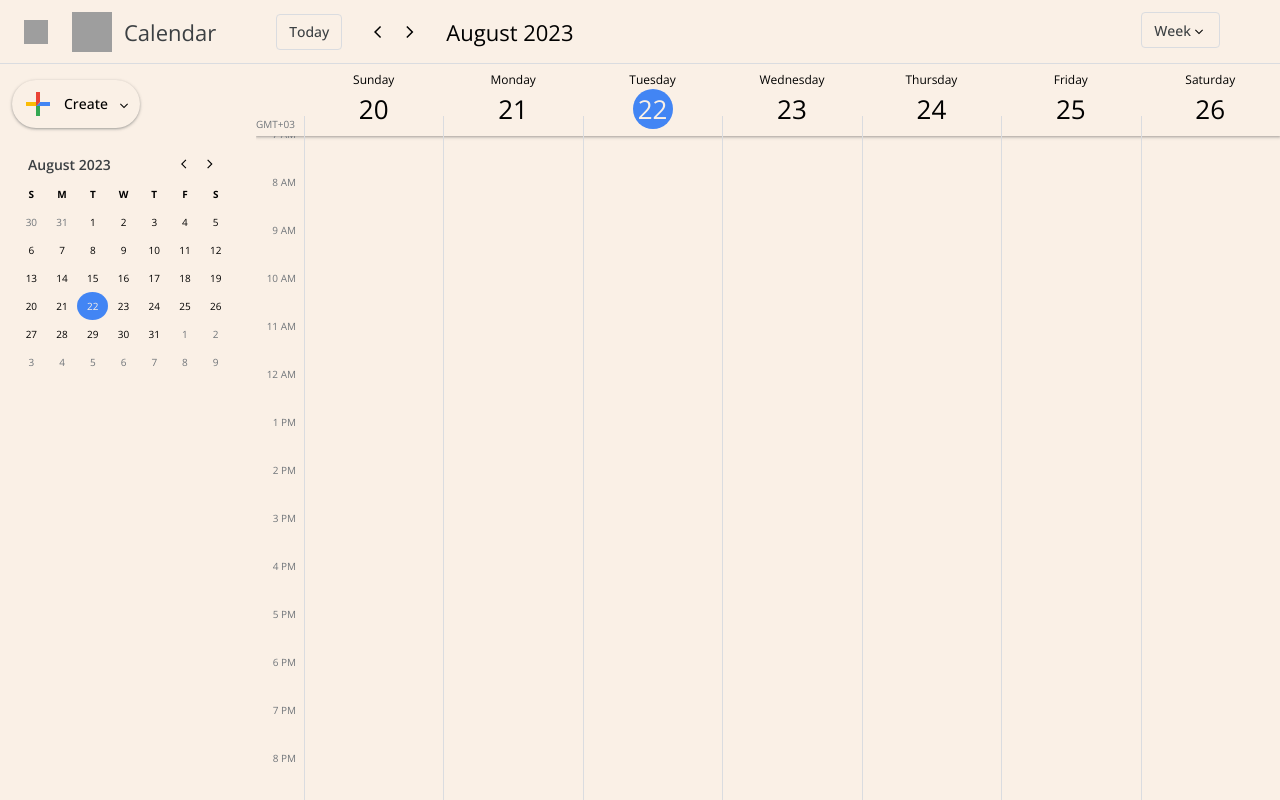
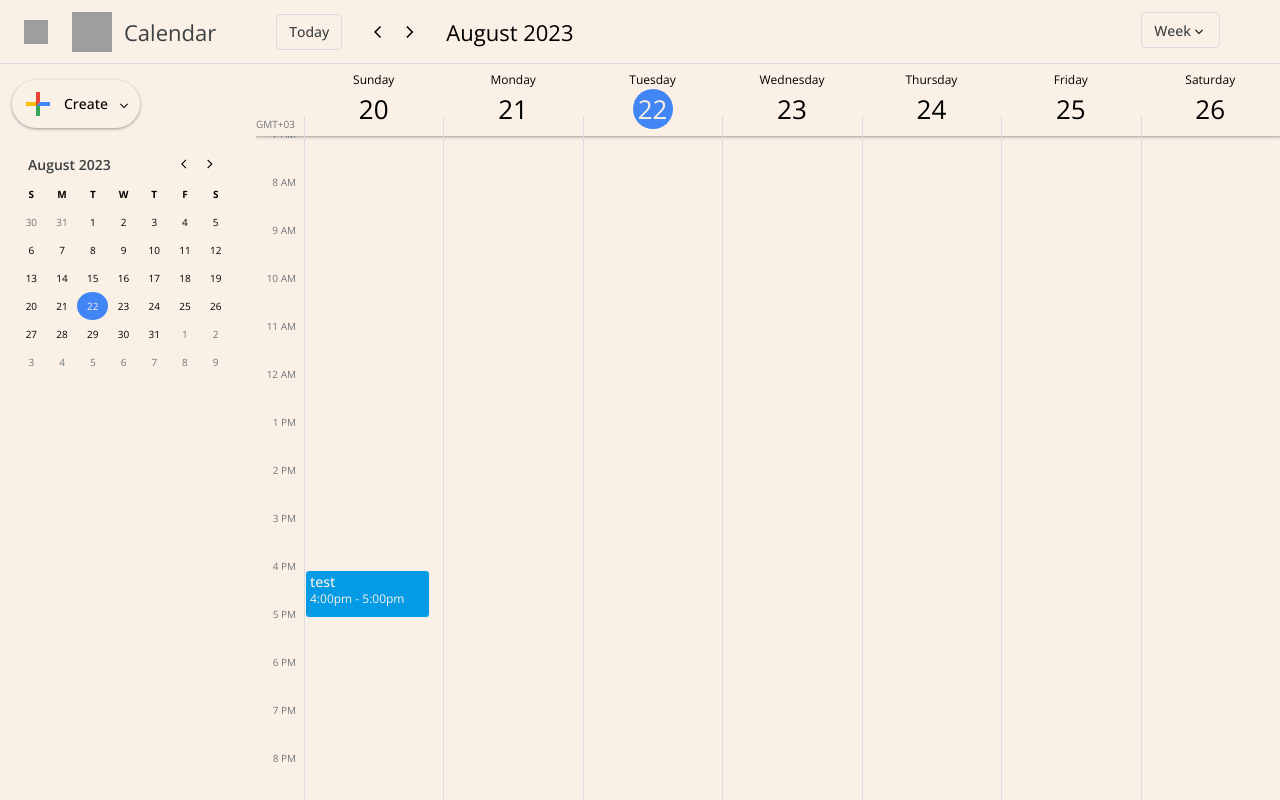
Before and after one commit to callums-wix/google-calendar-react, a React (Vite) app: page / in a window 1280 px wide. Built offline with nearby package versions, Linux system fonts and the light colour scheme; data requests are answered from the project's data file; grey boxes are pictures that could not be loaded.

Commit message:
implement events with context

```diff
--- a/db.json
+++ b/db.json
@@ -1,5 +1,5 @@
 {
-  "dates": [
+  "days": [
     {
       "id": "Tue-Jul-18-2023",
       "events": []
@@ -92,8 +92,7 @@
           "title": "Clash",
           "startDate": "2023-07-30T16:20",
           "endDate": "2023-07-30T18:20",
-          "description": "",
-          "position": 10
+          "description": ""
         },
         {
           "id": "71748",
@@ -101,8 +100,7 @@
           "title": "Clash 2",
           "startDate": "2023-07-30T17:30",
           "endDate": "2023-07-30T19:45",
-          "description": "",
-          "position": 20
+          "description": ""
         }
       ]
     },
--- a/src/App.tsx
+++ b/src/App.tsx
@@ -1,20 +1,20 @@
-import { useEffect, useRef, useState } from "react";
+import { useRef, useState } from "react";
 import MiniCalendar from "./components/sideBar/MiniCalendar";
 import Header from "./components/header/Header";
 import CreateEventBtn from "./components/createEvent/CreateEventBtn";
 import { CSS, ERROR } from "./utils/consts";
 import EventForm from "./components/createEvent/EventForm";
-import useOpenDialog from "./hooks/useDialog";
+import useDialog from "./hooks/useDialog";
 import { VIEW } from "./utils/utils";
 import MainCalendar from "./components/mainCalendar/MainCalendar";
+
 function App() {
   const [view, setView] = useState(VIEW.WEEK);
   const [mainDate, setMainDate] = useState(new Date());
-  const [days, setDays] = useState([]);
   const [miniCalDate, setMiniCalDate] = useState(mainDate);
 
   const formRef = useRef<HTMLDialogElement>(null);
-  const [showEventForm, setShowEventForm] = useOpenDialog(formRef);
+  const [showEventForm, setShowEventForm] = useDialog(formRef);
 
   function handleMainDate(date: Date) {
     setMiniCalDate(date);
--- a/src/components/events/EventDialog.tsx
+++ b/src/components/events/EventDialog.tsx
@@ -4,16 +4,16 @@
 
 interface EventDialogProps {
   event: EventObject;
-  ref: React.RefObject<HTMLDialogElement>;
-  handleShowEventDialog: (event: EventObject) => void;
+  dialogRef: React.RefObject<HTMLDialogElement>;
+  setToggleDialog: () => void;
 }
 const EventDialog = ({
   event,
-  ref,
-  handleShowEventDialog,
+  dialogRef,
+  setToggleDialog,
 }: EventDialogProps) => {
   return (
-    <dialog className="event-dialog-container" ref={ref}>
+    <dialog className="event-dialog-container" ref={dialogRef}>
       <h3 className="event-dialog-title">{event.title}</h3>
       <p className="event-dialog-time">{toReadableTimeString(event)}</p>
       <p className="event-dialog-desc">{event.description}</p>
@@ -27,7 +27,7 @@
       </button>
       <button
         className="button close-dialog form-dialog-close"
-        onClick={() => handleShowEventDialog(event)}
+        onClick={() => setToggleDialog()}
       ></button>
     </dialog>
   );
--- a/src/components/events/EventElement.tsx
+++ b/src/components/events/EventElement.tsx
@@ -1,31 +1,47 @@
+import { useRef } from "react";
 import { EventObject } from "../../types";
 import { CSS, UNITS } from "../../utils/consts";
 import { getHeightAndTopPos, toReadableTimeString } from "../../utils/utils";
+import "./eventElement.css";
+import EventDialog from "./EventDialog";
+import useDialog from "../../hooks/useDialog";
 
 interface EventElementProps {
   event: EventObject;
 }
 
 const EventElement = ({ event }: EventElementProps) => {
+  const dialogRef = useRef<HTMLDialogElement>(null);
+  const [toggleDialog, setToggleDialog] = useDialog(dialogRef);
+
   const { height, top } = getHeightAndTopPos(event, UNITS.GRID_HEIGHT);
   return (
+    <>
       <button
         className={`${CSS.V_CONTAINER} event-container event`}
         data-eventid={event.id}
         data-dayid={event.dayId}
         data-type={event}
-      onClick={() => handleEventClick(event)}
-      style={{ left: `${event.position ? event.position : 0}px`, height, top }}
+        onClick={() => setToggleDialog()}
+        style={{
+          left: `${event.position ? event.position : 0}px`,
+          height,
+          top,
+        }}
       >
         <h3 className="event-header">{event.title}</h3>
         <p className="event-start">{toReadableTimeString(event)}</p>
         <p className="event-desc">{event.description}</p>
       </button>
+      {toggleDialog && (
+        <EventDialog
+          dialogRef={dialogRef}
+          event={event}
+          setToggleDialog={setToggleDialog}
+        />
+      )}
+    </>
   );
 };
 
-function handleEventClick(event: EventObject) {
-  console.log("click");
-}
-
 export default EventElement;
--- /dev/null
+++ b/src/components/events/eventElement.css
@@ -0,0 +1,32 @@
+.event-container {
+  position: absolute;
+  left: 1px;
+  right: 10%;
+  background-color: var(--event-color);
+  color: var(--white);
+  border-radius: 4px;
+  font-size: 12px;
+  line-height: 17px;
+  padding: var(--p-vs) var(--p-sm);
+  z-index: 100;
+  overflow: hidden;
+  border: 1px solid var(--white);
+}
+
+.event-header {
+  font-weight: 500;
+}
+
+/* Event Dialog */
+.event-dialog-container {
+  top: calc(50vh - 200px);
+  left: calc(50vw - 200px);
+  width: 400px;
+  height: 400px;
+  z-index: 100;
+}
+.event-dialog-delete {
+  position: absolute;
+  bottom: var(--p-xl);
+  right: var(--p-xl);
+}
--- a/src/components/mainCalendar/MainCalendar.tsx
+++ b/src/components/mainCalendar/MainCalendar.tsx
@@ -4,38 +4,22 @@
 import WeekCalendar from "./WeekCalendar";
 import { VIEW } from "../../utils/utils";
 import MonthCalendar from "./MonthCalendar";
-import useDialog from "../../hooks/useDialog";
-import EventDialog from "../events/EventDialog";
-import { EventObject } from "../../types";
-
+import { DaysProvider } from "../../context/days";
 interface MainCalendarProps {
   mainDate: Date;
   view: VIEW;
 }
 const MainCalendar = ({ mainDate, view }: MainCalendarProps) => {
-  const [focusedEvent, setFocusedEvent] = useState<EventObject>();
-  const eventDialogRef = useRef(null);
-  const [showEventDialog, setShowEventDialog] = useDialog(eventDialogRef);
-  function handleShowEventDialog(event: EventObject) {
-    setFocusedEvent(event);
-    setShowEventDialog();
-  }
-
   return (
+    <DaysProvider>
       <section className={`${CSS.V_CONTAINER} calendar-container`}>
         {view === VIEW.WEEK ? (
           <WeekCalendar mainDate={mainDate} />
         ) : (
           <MonthCalendar mainDate={mainDate} />
         )}
-      {showEventDialog && focusedEvent && (
-        <EventDialog
-          event={focusedEvent}
-          ref={eventDialogRef}
-          handleShowEventDialog={handleShowEventDialog}
-        />
-      )}
       </section>
+    </DaysProvider>
   );
 };
 
--- a/src/components/mainCalendar/WeekCalendar.tsx
+++ b/src/components/mainCalendar/WeekCalendar.tsx
@@ -1,7 +1,15 @@
 import { useEffect, useRef } from "react";
 import { CSS, STRINGS, UNITS, dayOfWeeks } from "../../utils/consts";
-import { createDayId, createWeekDates } from "../../utils/utils";
+import {
+  createDayId,
+  createWeekDates,
+  eventTimeInMs,
+  sortEvents,
+} from "../../utils/utils";
 import "./weekCalendar.css";
+import { useDays } from "../../context/days";
+import EventElement from "../events/EventElement";
+import { Days, EventObject } from "../../types";
 
 interface WeekCalendarProps {
   mainDate: Date;
@@ -64,6 +72,7 @@
 }
 const WeekGrid = ({ datesOfWeek }: WeekGridProps) => {
   const gridRef = useRef<HTMLDivElement>(null);
+  const days = useDays();
 
   useEffect(() => {
     if (gridRef.current) {
@@ -88,11 +97,18 @@
       >
         {datesOfWeek.map((date) => {
           const id = createDayId(date);
+          const events = getEventsFromDay(id, days);
+
           return (
             <div
               className="calendar-event-column calendar-column"
               data-dayid={id}
-            ></div>
+            >
+              {events &&
+                positionEvents(events).map((event) => (
+                  <EventElement event={event} />
+                ))}
+            </div>
           );
         })}
       </div>
@@ -100,4 +116,34 @@
   );
 };
 
+function getEventsFromDay(id: string, days: Days) {
+  return days.find((day) => day.id === id)?.events;
+}
+function positionEvents(events: EventObject[]): EventObject[] {
+  const sortedEvents = sortEvents(events);
+  if (sortedEvents.length < 2) return sortedEvents;
+  let position = 0;
+  sortedEvents.forEach((event, i) => {
+    for (let j = i + 1; j < sortedEvents.length; j++) {
+      if (
+        eventTimeInMs(event.endDate) < eventTimeInMs(sortedEvents[j].startDate)
+      ) {
+        position = 0;
+        break;
+      }
+      if (
+        eventTimeInMs(event.endDate) > eventTimeInMs(sortedEvents[j].startDate)
+      ) {
+        const previous = sortedEvents[j - 1];
+        if (previous.position)
+          sortedEvents[j].position = previous.position + 10;
+        else {
+          position += 10;
+          sortedEvents[j].position = position;
+        }
+      }
+    }
+  });
+  return sortedEvents;
+}
 export default WeekCalendar;
--- /dev/null
+++ b/src/context/days.tsx
@@ -0,0 +1,27 @@
+import { createContext, useContext, useEffect, useState } from "react";
+import { Days } from "../types";
+import { Store } from "../services/db";
+import { DB } from "../utils/consts";
+
+const db = new Store(DB.URL);
+const DaysContext = createContext<Days>([]);
+interface DaysProviderProps {
+  children: React.ReactNode;
+}
+export function DaysProvider({ children }: DaysProviderProps) {
+  const [days, setDays] = useState<Days>([]);
+
+  useEffect(() => {
+    async function fetchDays() {
+      const data = await db.get<Days>("days");
+      setDays(data);
+    }
+    fetchDays();
+  }, []);
+
+  return <DaysContext.Provider value={days}>{children}</DaysContext.Provider>;
+}
+
+export const useDays = () => {
+  return useContext(DaysContext);
+};
--- a/src/hooks/useDialog.ts
+++ b/src/hooks/useDialog.ts
@@ -4,8 +4,11 @@
   const [dialog, setDialog] = useState(false);
   const setShowDialog = () => {
     setDialog(!dialog);
-    if (!dialog) requestIdleCallback(() => ref.current?.showModal());
-    else requestIdleCallback(() => ref.current?.close());
+    if (!dialog) {
+      console.log("here");
+
+      requestAnimationFrame(() => ref.current?.showModal());
+    } else requestIdleCallback(() => ref.current?.close());
   };
   return [dialog, setShowDialog] as const;
 }
--- a/src/utils/utils.ts
+++ b/src/utils/utils.ts
@@ -143,9 +143,8 @@
   return hours + minutes / 60;
 }
 
-export function sortedEventListOnDate(day: Day | null): EventObject[] {
-  if (!day) return [];
-  return day.events.sort(
+export function sortEvents(events: EventObject[]): EventObject[] {
+  return events.sort(
     (a, b) => new Date(a.startDate).getTime() - new Date(b.startDate).getTime()
   );
 }
```
Also changed, not shown: 2 other files (tests, documents, lock files or other folders). Lines whose indentation alone changed are shown as unchanged.
